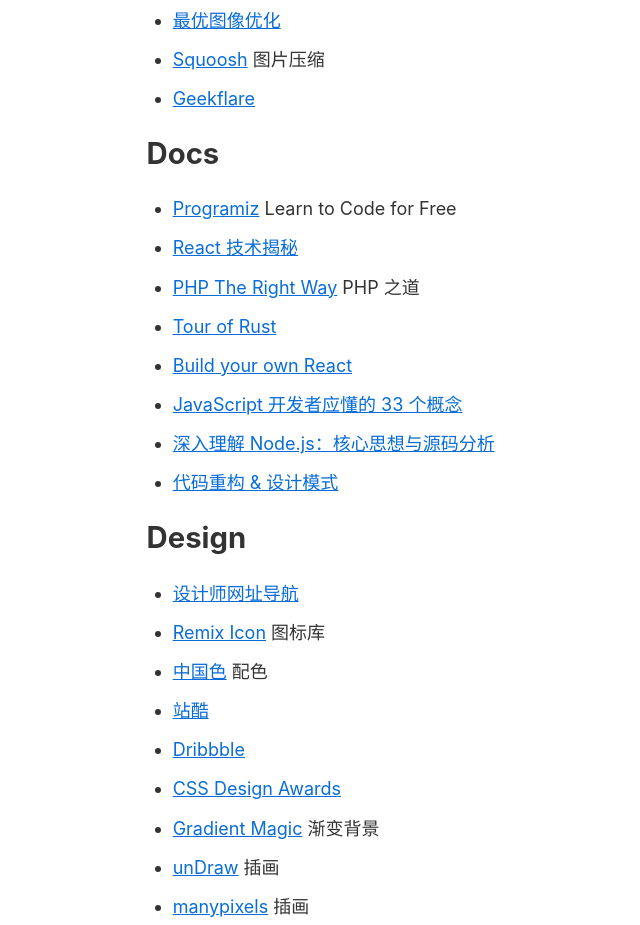
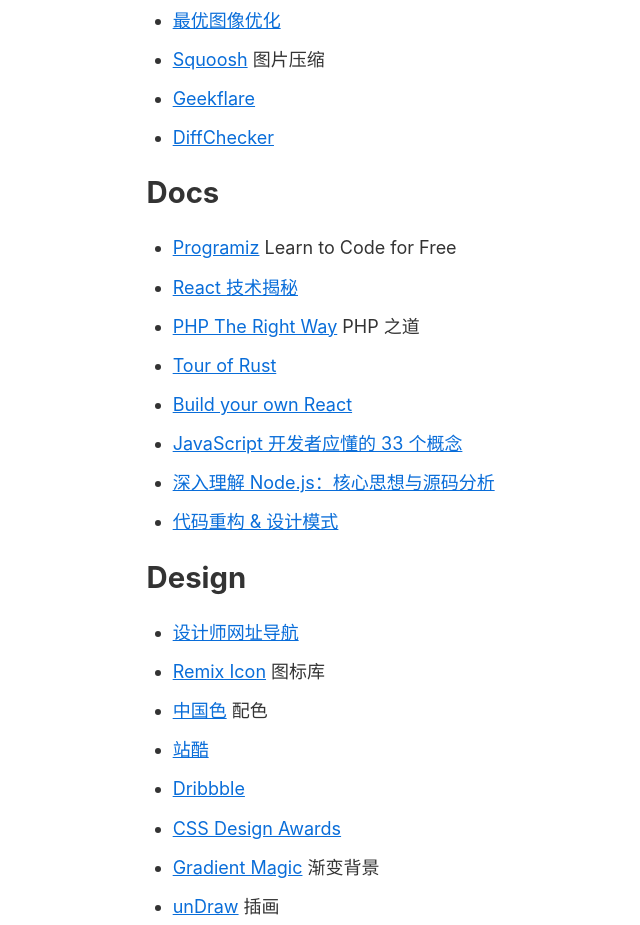
Before and after one commit to 4in/gatsby-blog, a Gatsby site: page /posts/links in a window 1280 px wide. Shown: the part 1200-2125 px from the top of the page, without its empty margins (33-673 px from the left). Built offline with nearby package versions, Linux system fonts and the light colour scheme; Gatsby itself is replaced by a stand-in of ours; some packages are replaced by stand-ins of ours.

Commit message:
build: update dependencies

```diff
--- a/src/posts/links.mdx
+++ b/src/posts/links.mdx
@@ -35,6 +35,7 @@
 - [最优图像优化](https://zh.recompressor.com/)
 - [Squoosh](https://squoosh.app/) 图片压缩
 - [Geekflare](https://geekflare.com/)
+- [DiffChecker](https://www.diffchecker.com/)
 
 ## Docs
 
```
Also changed, not shown: package.json (+4 -4 lines).
